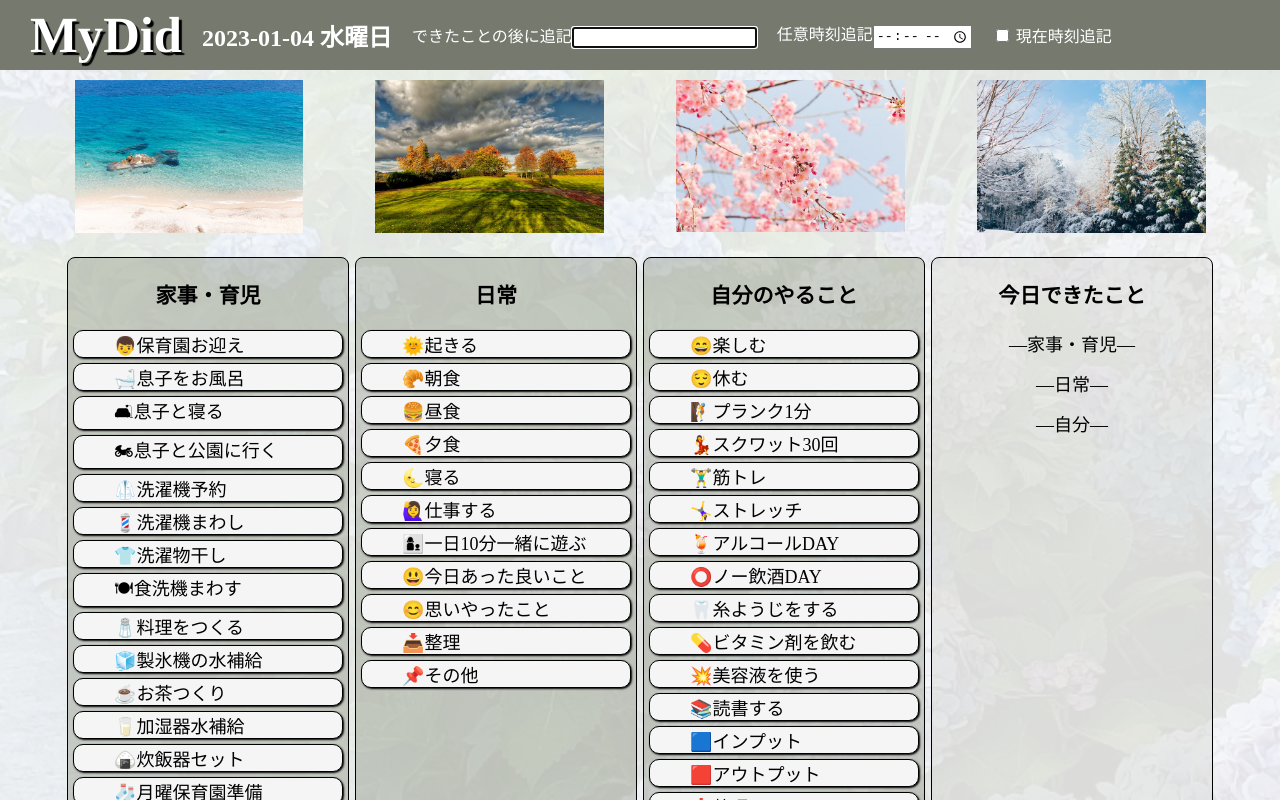
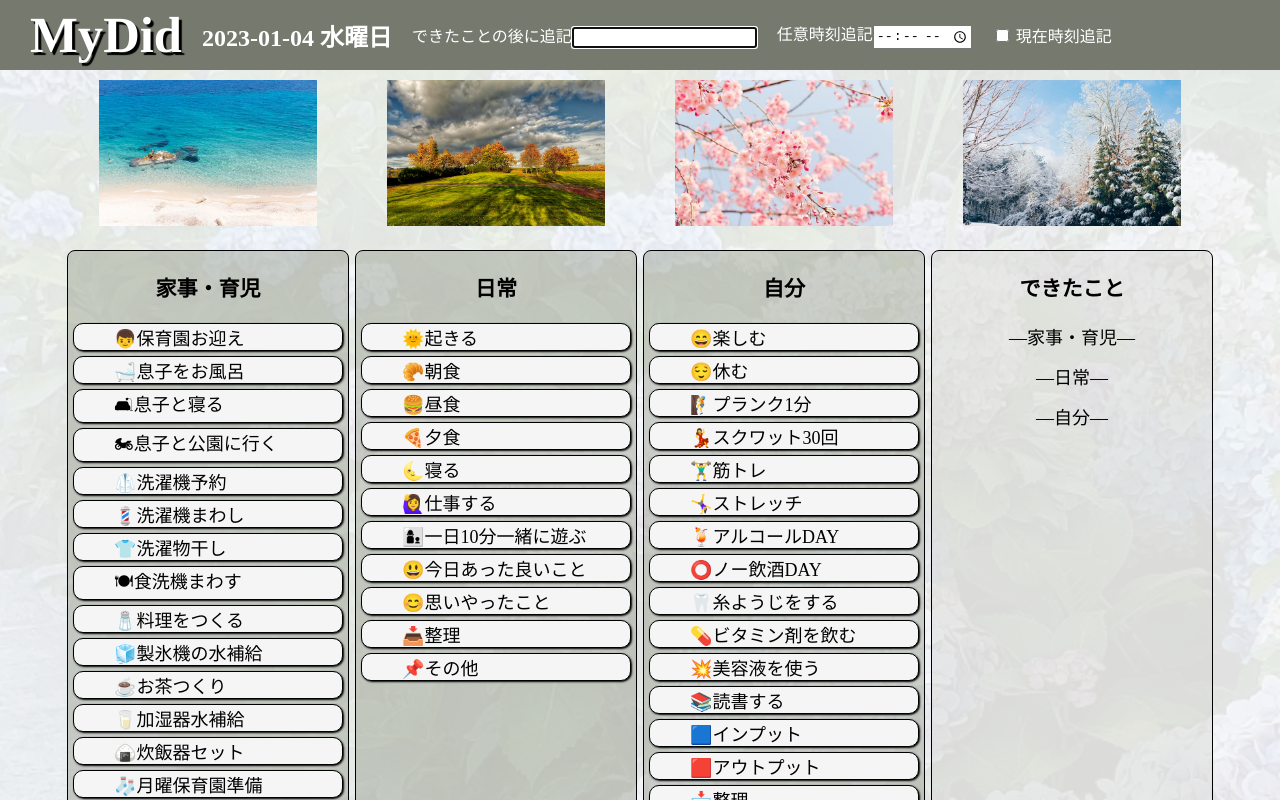
Before and after one commit to mari2t/MydidReact_fourSeasons, a React (Create React App) app: page / in a window 1280 px wide. Shown: the top 800 px of the page. Built offline with nearby package versions, Linux system fonts and the light colour scheme.

Commit message:
amend InputSize,MyselfText,TodayDidText

```diff
--- a/src/components/body/Myself.jsx
+++ b/src/components/body/Myself.jsx
@@ -36,7 +36,7 @@ export const Myself = ({
 }
   return (
     <div className="myselfGroup">
-      <h3 id="myselfText">自分のやること</h3>
+      <h3 id="myselfText">自分</h3>
       <div>
       {myselfOfWord.map((value) => (
             <ul className="ulTodo" key={index} id={index} onClick={handleOnClick} >{displayValue(value)}</ul>
--- a/src/components/body/TodayDid.jsx
+++ b/src/components/body/TodayDid.jsx
@@ -8,7 +8,7 @@ export const TodayDid = (
 
   return (
     <div className="allDidGroup">
-      <h3 id="allDidList">今日できたこと</h3>
+      <h3 id="allDidList">できたこと</h3>
       <div id="todayHouseText"> ―家事・育児― </div>
       {homeValue.map((
         (value) => <DisplayTodayDid key={value.id} value={value} deleteDid={deleteDid}/>
--- a/src/components/header/HeaderCss.css
+++ b/src/components/header/HeaderCss.css
@@ -52,7 +52,7 @@
       margin-left: 10px;
       text-shadow: 3px 3px 1px black;
       text-align: center;
-      font-size: 24pt;
+      font-size: 18pt;
       font-family: "Times" ;
       color: white;
     }
@@ -69,6 +69,6 @@
       font-size: small;
     }
     #freeWord {
-      size: 40px
+      size: 20px
     }
   }
--- a/src/components/imgs/ImgsCss.css
+++ b/src/components/imgs/ImgsCss.css
@@ -5,8 +5,8 @@
     height: auto;
     height: auto;
     margin-top: 80px;
-    margin-left: 3%;
-    margin-right: 3%;
+    margin-left: 5%;
+    margin-right: 5%;
   }
   .imGroup {
     margin-left: 3%;
--- a/src/index.css
+++ b/src/index.css
@@ -1,9 +1,4 @@
-@media (max-width: 480px){#blog-title-inner,#title a{
-  height:80px!important;
-  width:auto;
-  }
-  #blog-title-inner {background-size: contain!important; }
-  }
+
 
 body {
   margin: 0;
```
